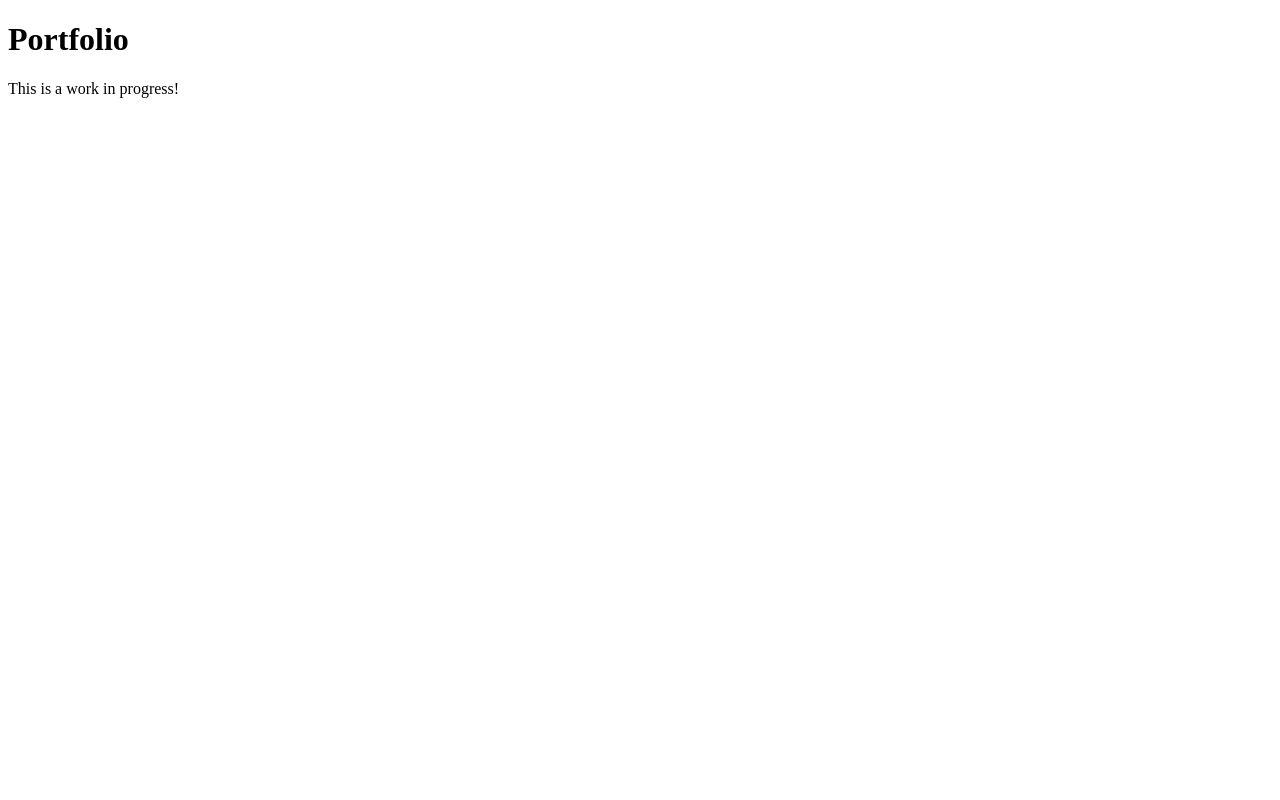
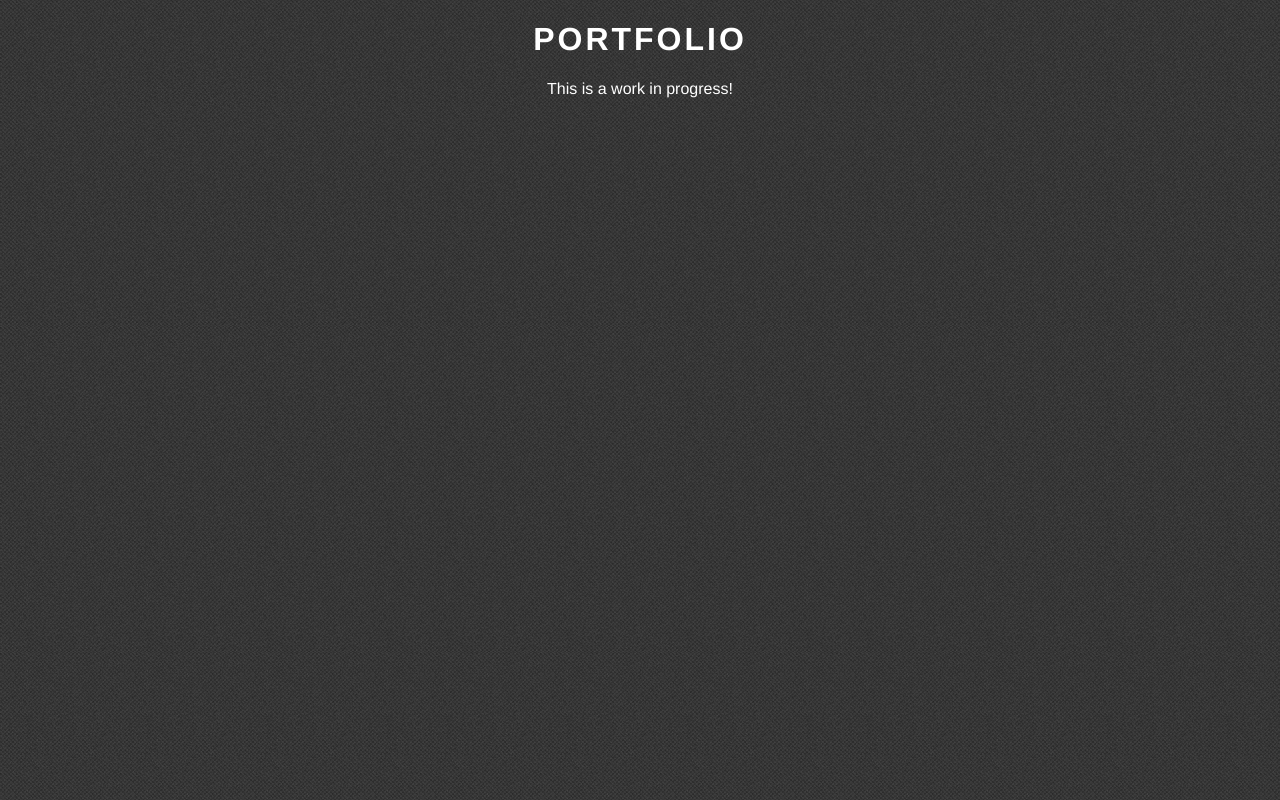
Before and after one commit to JRKalyan/jrkalyan.github.io, a plain HTML site: page index.html in a window 1280 px wide. Drawn offline with Linux system fonts and the light colour scheme.

Commit message:
fixing css

```diff
--- a/index.html
+++ b/index.html
@@ -6,13 +6,12 @@
         <meta charset="utf-8">
         <meta name="description" content="A showcase for John Kalyan's work">
 
-        <link rel="stylesheet" type="style/css" href="stylesheet.css">
-
+        <link rel="stylesheet" type="text/css" href="stylesheet.css">
     </head>
 
     <body>
 
-        <h1>Portfolio</h1>
+        <h1 class="letterSpace">PORTFOLIO</h1>
         <p>This is a work in progress!</p>
 
     </body>
--- a/stylesheet.css
+++ b/stylesheet.css
@@ -1,4 +1,14 @@
 body {
-    /* downloaded from https://subtlepatterns.com/934/ */
-    background-image: url("darkdenim2x.png")
+    background-image: url("darkdenim3.png"); /* downloaded from https://subtlepatterns.com/934/ */
+    font-family: Helvetica,Tahoma, Verdana, Helvetica, sans-serif;
+    font-size: 100%;
 }
+
+h1, p {
+    color: #ffffff;
+    text-align:center;
+}
+
+.letterSpace {
+    letter-spacing: 3px;
+}
```
Also changed, not shown: darkdenim2x.png (deleted).
